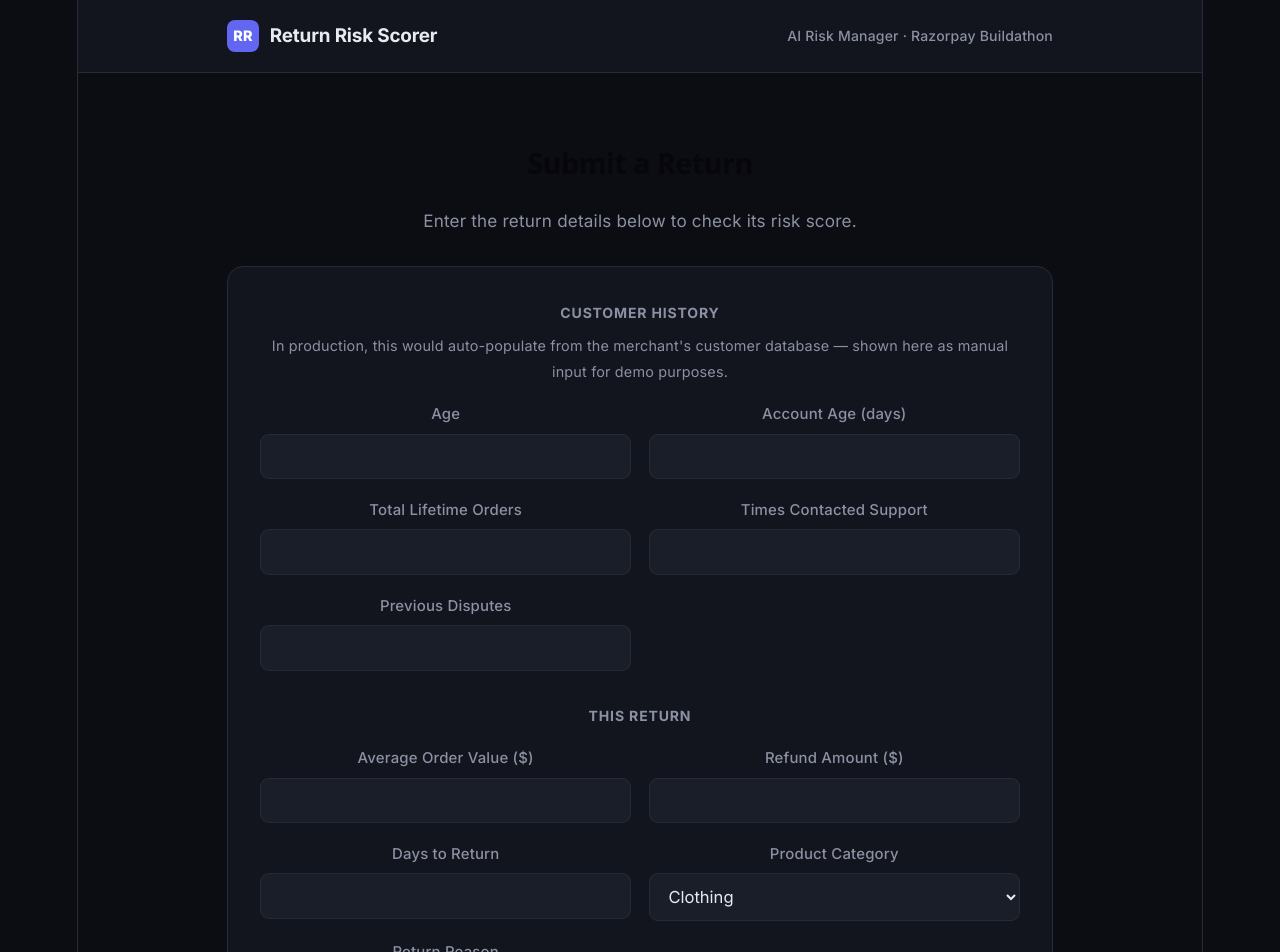
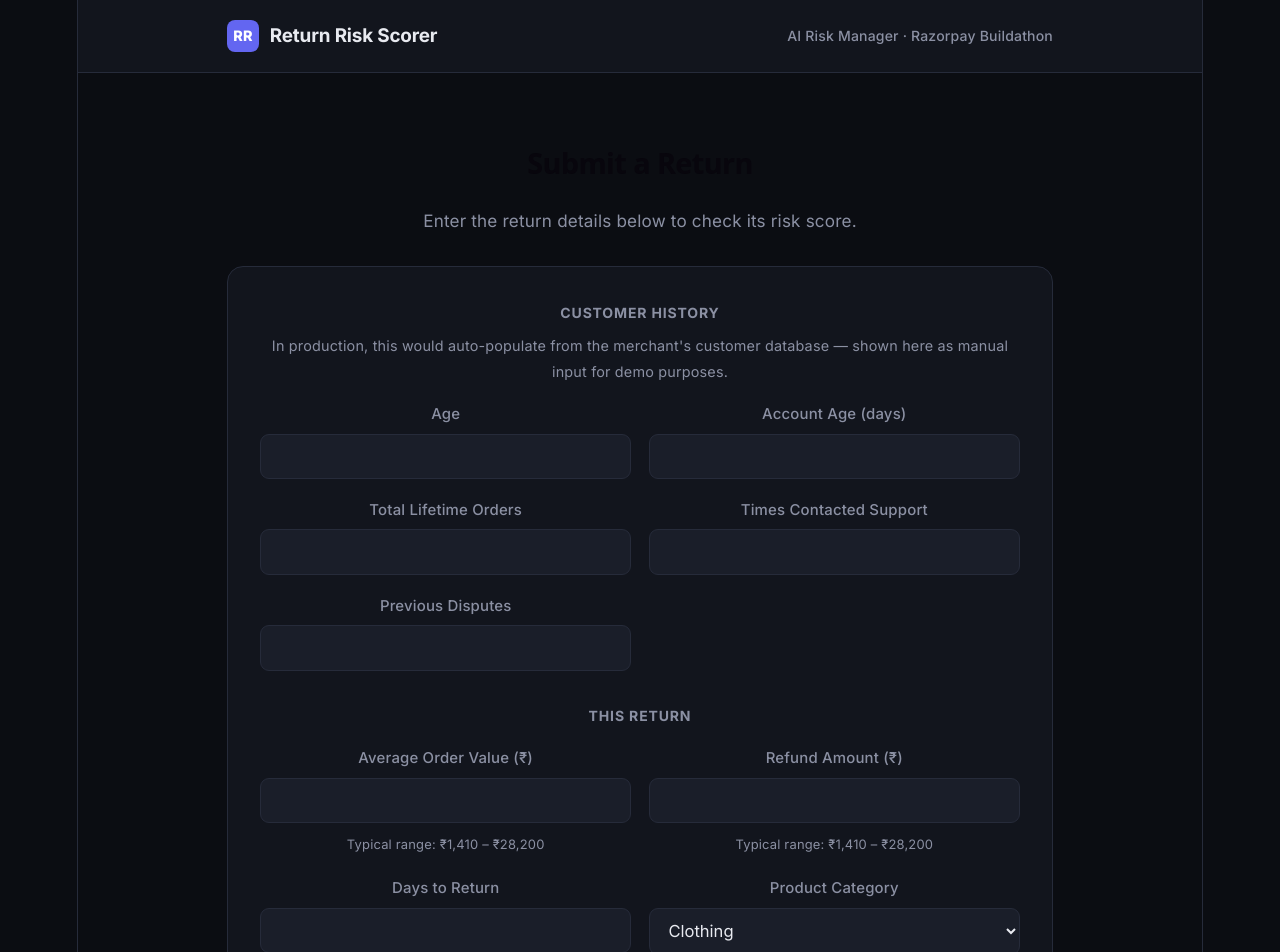
Before and after one commit to vegeta-afk/risk-of-returning, a React (Vite) app in the folder frontend/: page / in a window 1280 px wide. Shown: the top 952 px of the page. Built offline with nearby package versions, Linux system fonts and the light colour scheme.

Commit message:
fix:added dollar to ruppee conversion for india

```diff
--- a/frontend/src/App.css
+++ b/frontend/src/App.css
@@ -243,3 +243,9 @@ body {
   margin-bottom: 0.9rem;
   font-style: italic;
 }
+
+.field-hint {
+  font-size: 0.72rem;
+  color: var(--text-muted);
+  margin-top: 0.1rem;
+}
--- a/frontend/src/components/SubmitReturn.jsx
+++ b/frontend/src/components/SubmitReturn.jsx
@@ -34,8 +34,15 @@ function SubmitReturn({ onResult }) {
   e.preventDefault();
   setError(null);
   setLoading(true);
+
+  const payload = {
+    ...formData,
+    avg_order_value_usd: Number(formData.avg_order_value_usd) / 94,
+    refund_amount_requested_usd: Number(formData.refund_amount_requested_usd) / 94,
+  };
+
   try {
-      const res = await axios.post(`${import.meta.env.VITE_API_URL}/predict`, formData);
+    const res = await axios.post(`${import.meta.env.VITE_API_URL}/predict`, payload);
     onResult(res.data);
   } catch (err) {
     console.error(err);
@@ -86,12 +93,14 @@ function SubmitReturn({ onResult }) {
           <h3 className="section-title">This Return</h3>
           <div className="form-grid">
             <div className="form-group">
-              <label>Average Order Value ($)</label>
+  <label>Average Order Value (₹)</label>
   <input name="avg_order_value_usd" type="number" min="0" step="0.01" onChange={handleChange} required />
+  <span className="field-hint">Typical range: ₹1,410 – ₹28,200</span>
 </div>
 <div className="form-group">
-              <label>Refund Amount ($)</label>
+  <label>Refund Amount (₹)</label>
   <input name="refund_amount_requested_usd" type="number" min="0" step="0.01" onChange={handleChange} required />
+  <span className="field-hint">Typical range: ₹1,410 – ₹28,200</span>
 </div>
             <div className="form-group">
               <label>Days to Return</label>
```
Lines whose indentation alone changed are shown as unchanged.
